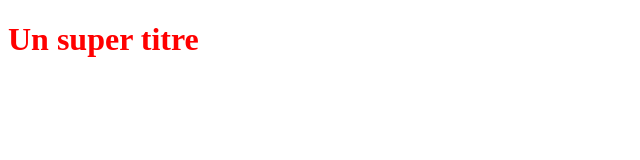
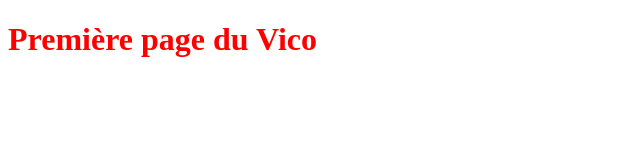
Before and after one commit to vardouin/OpenclassroomProject, a plain HTML site: page index.html in a window 1280 px wide. Shown: the whole page, without its empty margins (0-640 px from the left). Drawn offline with Linux system fonts and the light colour scheme.

Commit message:
Le titre a été changé

```diff
--- a/index.html
+++ b/index.html
@@ -5,6 +5,6 @@
     <link rel="stylesheet" type="text/css" href="styles.css">
 </head>
 <body>
-    <h1>Un super titre</h1>
+    <h1>Première page du Vico</h1>
 </body>
 </html>
```
